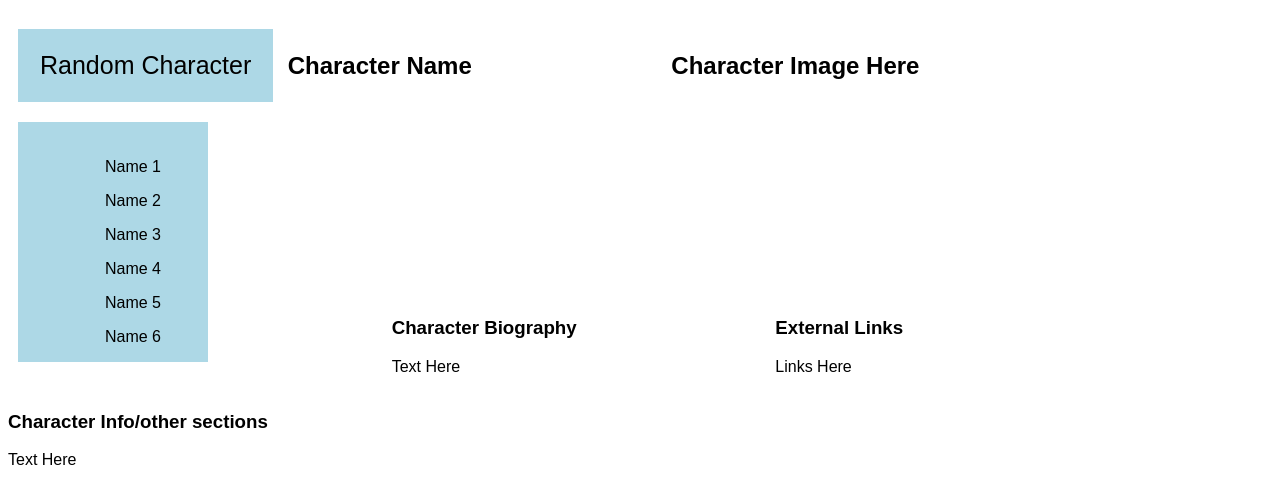
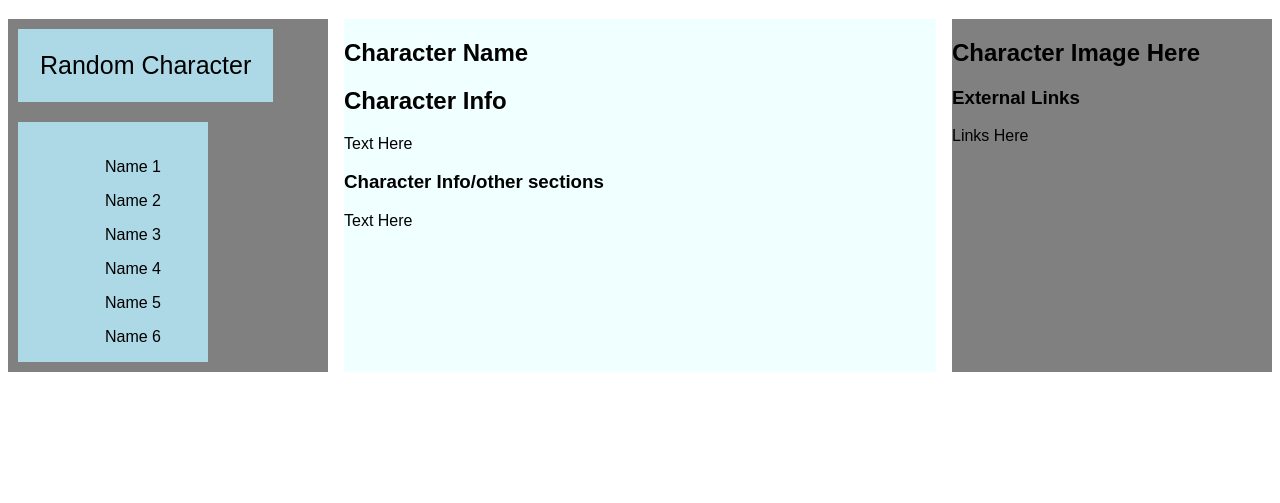
Before and after one commit to PatMAllen/Group-7-Repo-Project-1, a plain HTML site: page index.html in a window 1280 px wide. Shown: the part 61-564 px from the top of the page. Drawn offline with Linux system fonts and the light colour scheme.

Commit message:
Aligned items properly, removed unneeded code

```diff
--- a/assets/css/style.css
+++ b/assets/css/style.css
@@ -37,40 +37,31 @@ div.scroll {
     margin: 10px;
 }
 
-/* Aligns items */
-
-/* Attempting to make this line give space between the button and character name. If applied to the button however it messes up the whole layout */
-/* .left-top {
-    display: inline-block;
-    width: 30%;
-} */
-
-.center-top {
-    display: inline-block;
-    width: 30%;
+.main-container {
+    display: flex;
+    justify-content: space-between;
+    flex-wrap: wrap;
+    gap: 16px;
 }
 
-.right-top {
-    display: inline-block;
-    width: 30%;
+.main-container section {
+    width: 320px;
+    max-width: calc(100% - 672px);
+    width: 100%;
+    background-color: azure;
+    margin-bottom: 16px;
 }
 
-.left-bottom {
-    display: inline-block;
-    width: 30%;
+.main-container aside {
+    width: 320px;
+    max-width: 450px;
+    background: grey;
+    margin-bottom: 16px;
 }
 
-.center-bottom {
-    display: inline-block;
-    width: 30%;
+@media screen and (max-width: 800px) {
+    .main-container {
+        flex-direction: column;
+        justify-content: center;
+    }
 }
-
-.right-bottom {
-    display: inline-block;
-    width: 30%;
-}
-
-.center-bottomer {
-    display: inline;
-    width: 33.3%;
-}
--- a/index.html
+++ b/index.html
@@ -13,20 +13,11 @@
     <header>
       <h1>Marvel Character Database</h1>
     </header>
-
+    <main class="main-container">
+      <aside>
         <div class="button">
           <button class="button">Random Character</button>
         </div>
-
-    <div class="center-top">
-      <h2>Character Name</h2>
-    </div>
-
-    <div class="right-top">
-      <h2>Character Image Here</h2>
-    </div>
-
-    <!-- Should move down to second row-->
         <div class="left-bottom">
           <div class="scroll">
             <ul>
@@ -43,22 +34,22 @@
             </ul>
           </div>
         </div>
+      </aside>
 
-    <div class="center-bottom">
-      <h3>Character Biography</h3>
+      <section>
+        <h2>Character Name</h2>
+        <h2>Character Info</h2>
         <p>Text Here</p>
-    </div>
+        <h3>Character Info/other sections</h3>
+        <p>Text Here</p>
+      </section>
 
-    <div class="right-bottom">
+      <aside>
+        <h2>Character Image Here</h2>
         <h3>External Links</h3>
         <p>Links Here</p>
-    </div>
-
-    <!-- Should move to center of third row -->
-    <div class="center-bottomer">
-      <h3>Character Info/other sections</h3>
-      <p>Text Here</p>
-    </div>
+      </aside>
+    </main>
 
     <script src="assets\js\script.js"></script>
   </body>
```
Lines whose indentation alone changed are shown as unchanged.
